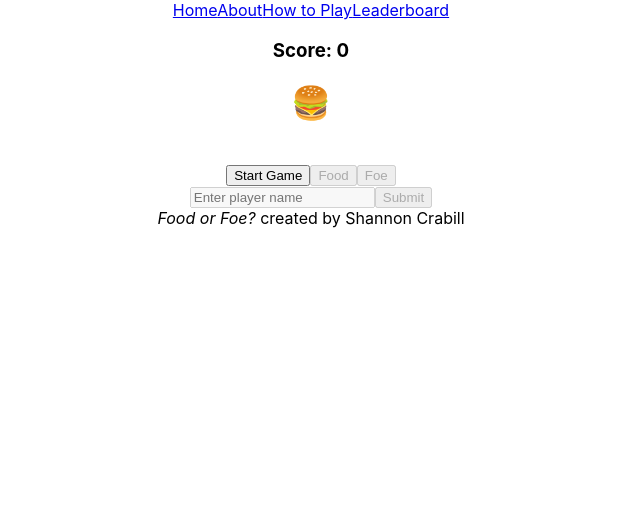
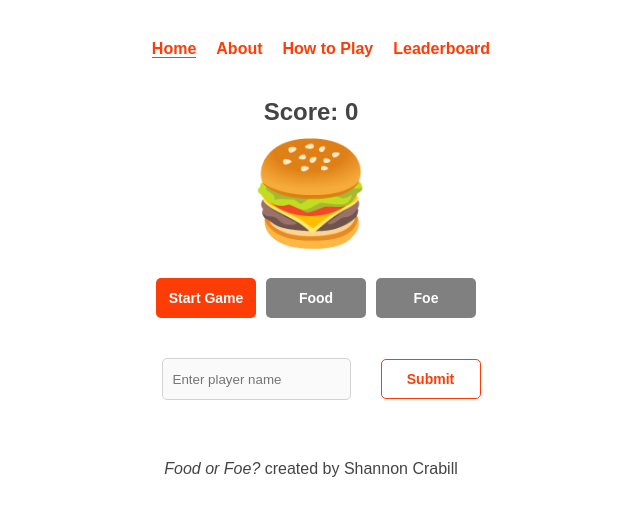
Before and after one commit to scrabill/food-or-foe-react, a React (Create React App) app in the folder frontend/: page / in a window 1280 px wide. Shown: the top 516 px of the page, without its empty margins (329-969 px from the left). Built offline with nearby package versions, Linux system fonts and the light colour scheme; no server answers.

Commit message:
Adds CSS styling to components

```diff
--- a/frontend/src/index.css
+++ b/frontend/src/index.css
@@ -1,13 +1,85 @@
+/* Global */
+
 body {
-  margin: 0;
-  font-family: -apple-system, BlinkMacSystemFont, 'Segoe UI', 'Roboto', 'Oxygen',
-    'Ubuntu', 'Cantarell', 'Fira Sans', 'Droid Sans', 'Helvetica Neue',
-    sans-serif;
-  -webkit-font-smoothing: antialiased;
-  -moz-osx-font-smoothing: grayscale;
+  margin: 0 auto;
+  color: #444444;
+  font-family: Arial, Helvetica, sans-serif;
 }
 
-code {
-  font-family: source-code-pro, Menlo, Monaco, Consolas, 'Courier New',
-    monospace;
+/* Structure */
+
+nav, footer {
+  margin: 40px 0;
 }
+
+/* Fonts */
+
+h1 {
+  font-size: 100px;
+  line-height: 0;
+}
+
+h3 {
+  font-size: x-large;
+}
+
+/* Links */
+
+nav a {
+  margin-left: 20px;
+}
+
+a, a:active, a:visited {
+  color: #FD3C06;
+  font-weight: bold;
+  text-decoration: none;
+}
+
+a.active {
+  border-bottom: 1px solid #FD3C06;
+}
+
+/* Buttons */
+
+button, input[type="submit"] {
+  color: #ffffff;
+  height: 40px;
+  min-width: 100px;
+  margin-left: 10px;
+  background-color: #FD3C06;
+  border-radius: 5px;
+  border: none;
+  font-size: 14px;
+  font-weight: bold;
+}
+
+input[type="submit"] {
+  background-color: #ffffff;
+  color: #FD3C06;
+  border: 1px solid #FD3C06;
+}
+
+button[disabled] {
+  background-color: grey;
+}
+
+/* Form */
+
+form {
+  margin: 20px 0;
+}
+
+input[type="text"] {
+    height: 40px;
+    border-radius: 5px;
+    border: 1px solid lightgray;
+    margin: 20px;
+    padding: 0 0 0 10px;
+}
+
+/* Lists */
+
+ul {
+    padding: 0;
+    list-style-type: none;
+}
```
